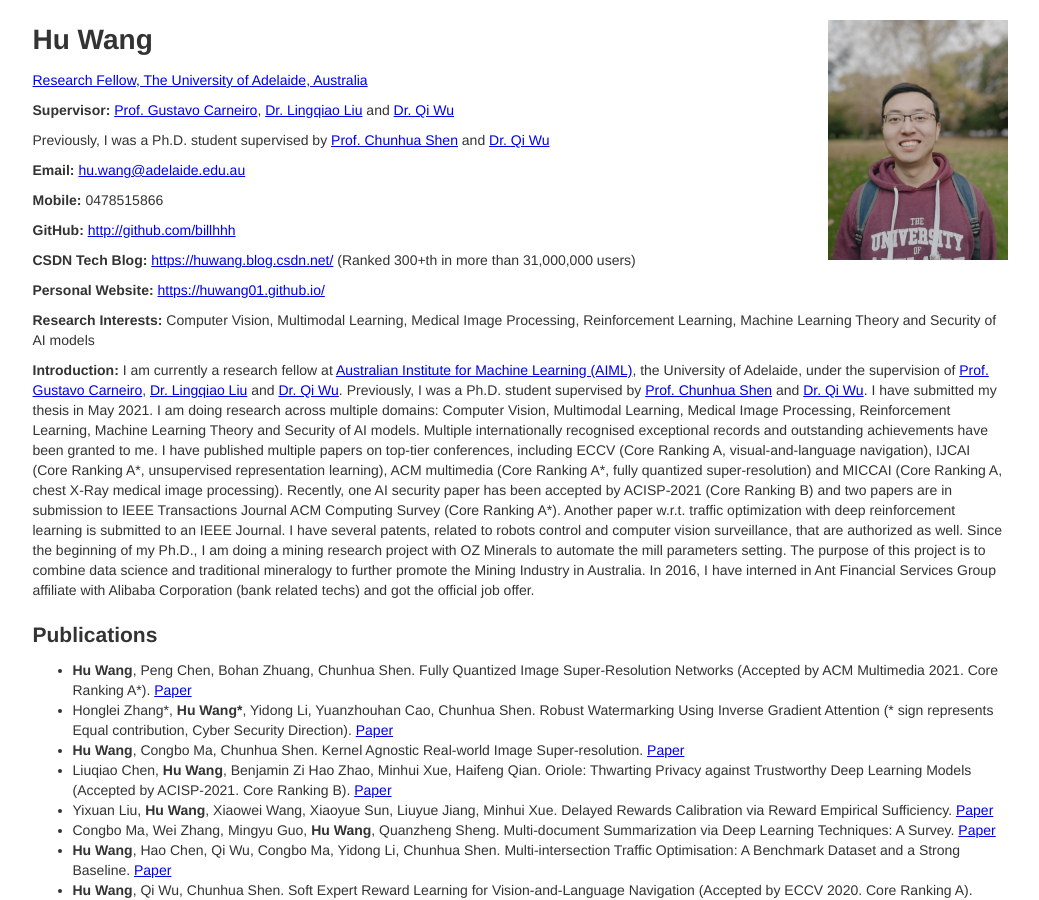
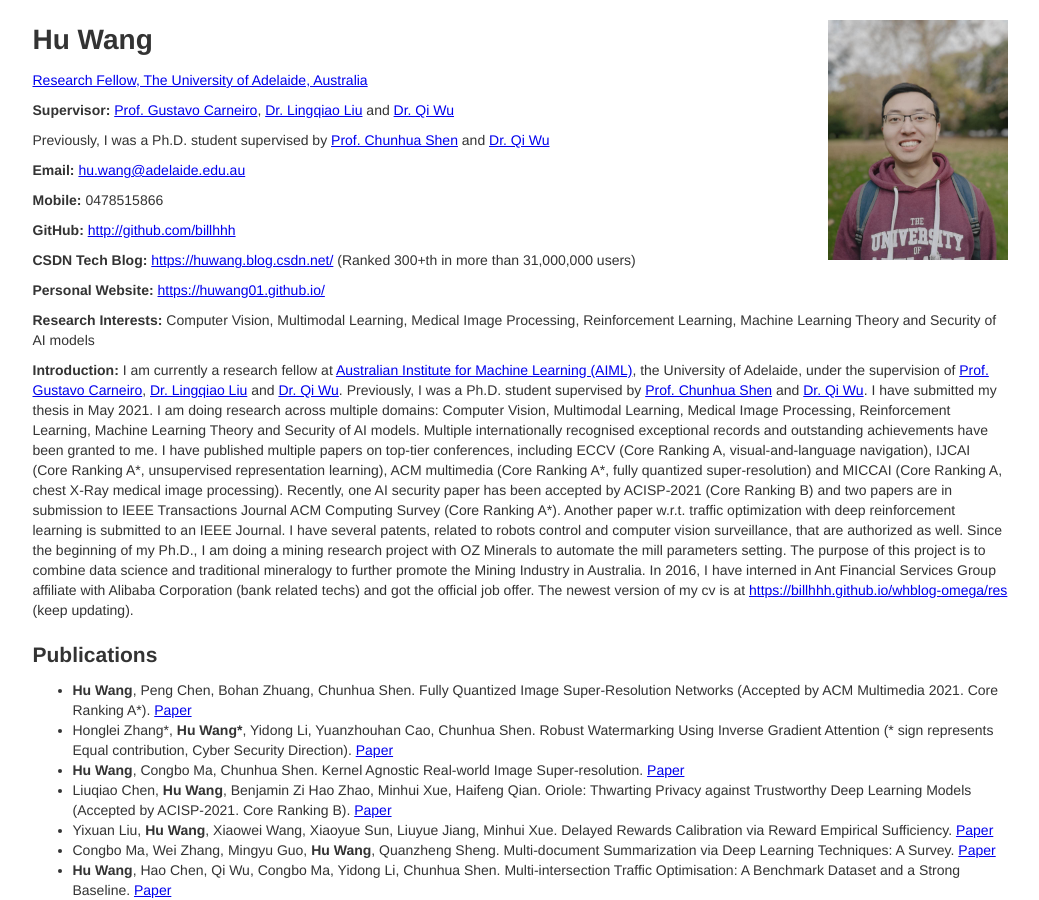
Before and after one commit to billhhh/whblog-omega, a Jekyll site: the page res/index.html, which Jekyll copies as it is, in a window 1280 px wide and 900 px high. Shown: the whole window, without its empty margins (120-1159 px from the left). Built offline with Jekyll 4.4.1, drawn with Linux system fonts in a browser that asks for light colours.

Commit message:
Update index.html

```diff
--- a/res/index.html
+++ b/res/index.html
@@ -57,6 +57,7 @@
 	I have several patents, related to robots control and computer vision surveillance, that are authorized as well.
 	Since the beginning of my Ph.D., I am doing a mining research project with OZ Minerals to automate the mill parameters setting. The purpose of this project is to combine data science and traditional mineralogy to further promote the Mining Industry in Australia.
 	In 2016, I have interned in Ant Financial Services Group affiliate with Alibaba Corporation (bank related techs) and got the official job offer.
+	The newest version of my cv is at <a href="https://billhhh.github.io/whblog-omega/res">https://billhhh.github.io/whblog-omega/res</a> (keep updating).
       </p>
 
 
```
